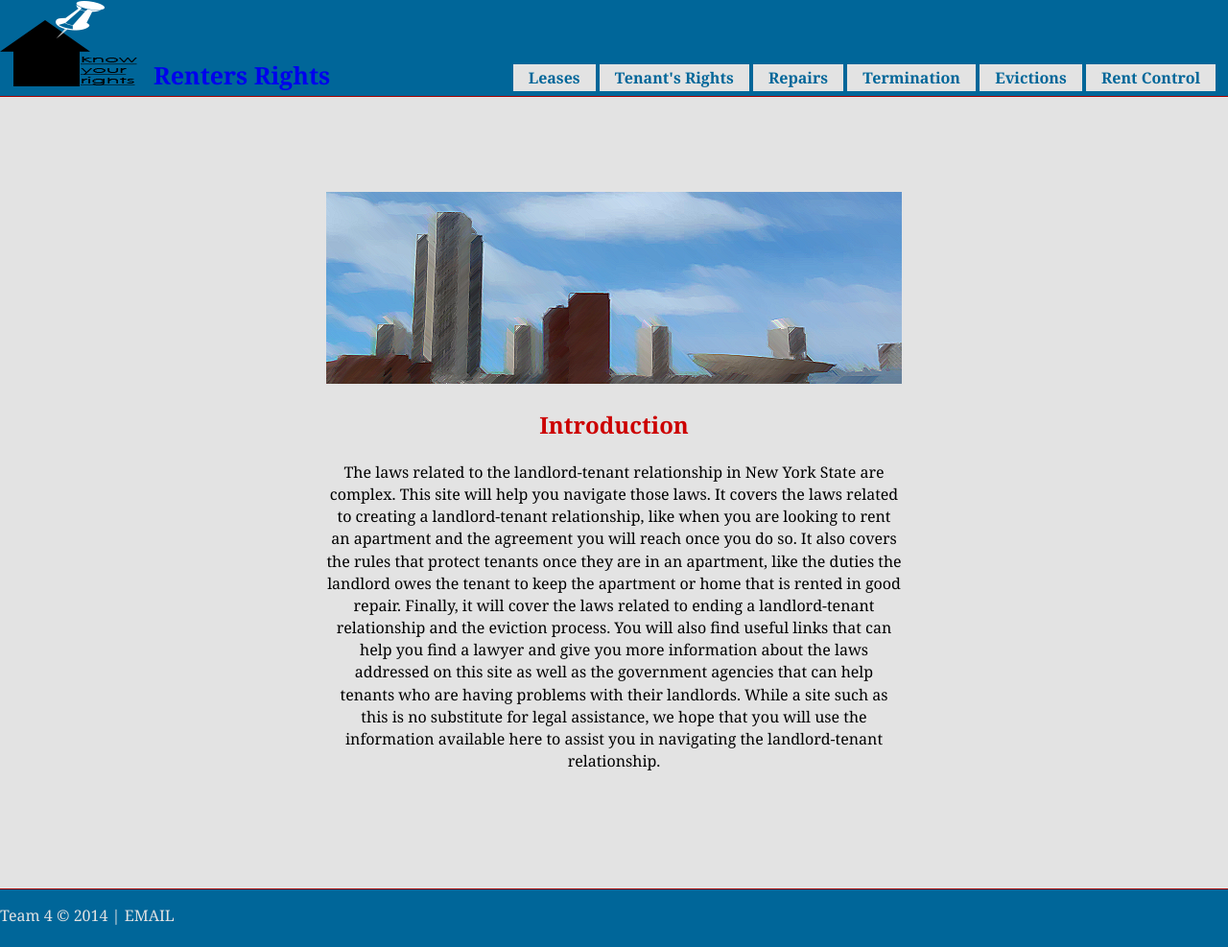
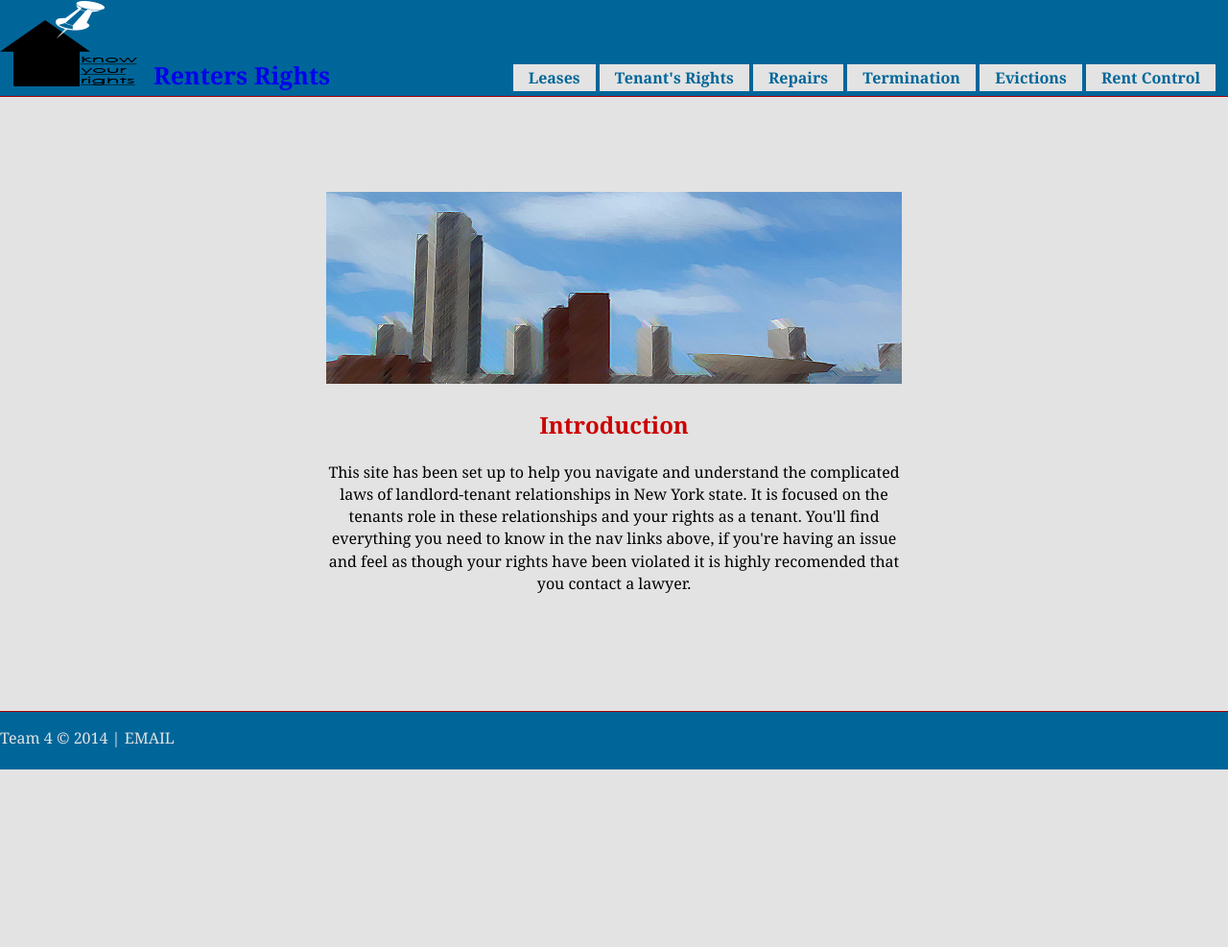
Before and after one commit to iinf362/team4, a Jekyll site: the page built from index.html, in a window 1280 px wide and 987 px high. Shown: the whole window at 96% size. Built offline with Jekyll 4.4.1, drawn with Linux system fonts in a browser that asks for light colours; nearby versions of some CDN libraries.

Commit message:
shortened intro
shortened intro to be a little less intimidating.

```diff
--- a/index.html
+++ b/index.html
@@ -13,7 +13,7 @@ layout: default
     <div class="intro-container">
         <div class="content">
             <h2>Introduction</h2>
-            <p>The laws related to the landlord-tenant relationship in New York State are complex. This site will help you navigate those laws. It covers the laws related to creating a landlord-tenant relationship, like when you are looking to rent an apartment and the agreement you will reach once you do so. It also covers the rules that protect tenants once they are in an apartment, like the duties the landlord owes the tenant to keep the apartment or home that is rented in good repair. Finally, it will cover the laws related to ending a landlord-tenant relationship and the eviction process. You will also find useful links that can help you find a lawyer and give you more information about the laws addressed on this site as well as the government agencies that can help tenants who are having problems with their landlords. While a site such as this is no substitute for legal assistance, we hope that you will use the information available here to assist you in navigating the landlord-tenant relationship.</p>
+            <p>This site has been set up to help you navigate and understand the complicated laws of landlord-tenant relationships in New York state. It is focused on the tenants role in these relationships and your rights as a tenant. You'll find everything you need to know in the nav links above, if you're having an issue and feel as though your rights have been violated it is highly recomended that you contact a lawyer.</p>
         </div>
     </div>
 <!--/Main Content-->
```
